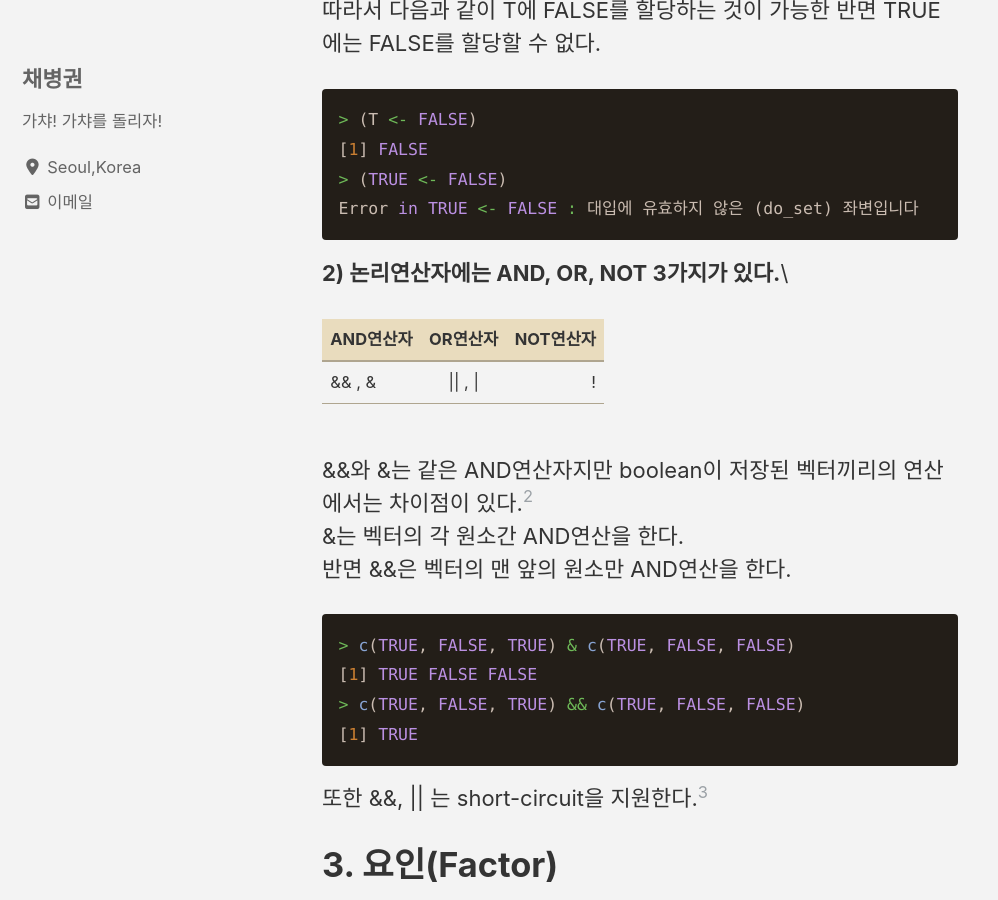
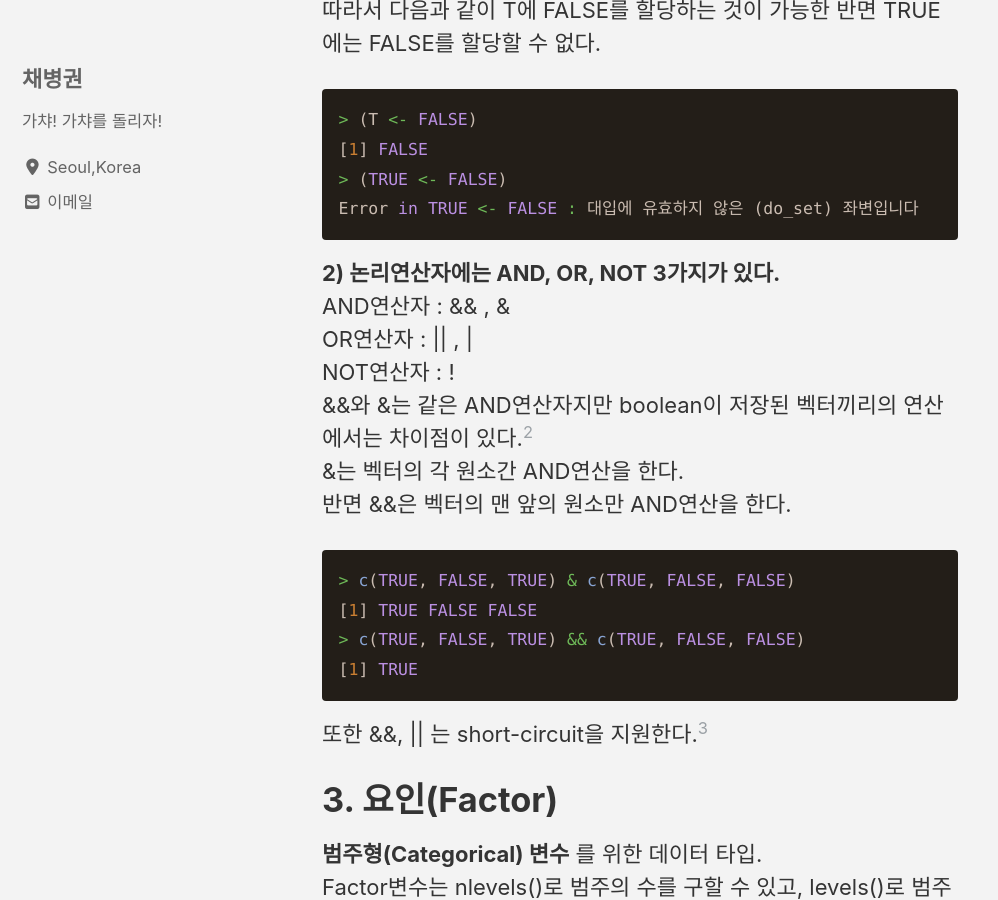
Before and after one commit to ByeongGwonChae/mynotebook, a Jekyll site: the page built from _posts/2020-01-01-R-first-note.md, in a window 1280 px wide and 900 px high, scrolled down 1604 px. Shown: the whole window, without its empty margins (0-998 px from the left). Built offline with Jekyll 4.4.1, drawn with Linux system fonts in a browser that asks for light colours; cached includes are drawn as plain includes; nearby versions of some CDN libraries.

```diff
--- a/_posts/2020-01-01-R-first-note.md
+++ b/_posts/2020-01-01-R-first-note.md
@@ -36,12 +36,9 @@ TRUE, FALSE는 예약어(reserved words)이며 T, F는 각각 TRUE와 FALSE로
 Error in TRUE <- FALSE : 대입에 유효하지 않은 (do_set) 좌변입니다
 ~~~
 __2) 논리연산자에는 AND, OR, NOT 3가지가 있다.__\\
-
-| AND연산자 | OR연산자 | NOT연산자 |
-| ------------- |:-------------:| -----:|
-| && , & | \|\| , \| | ! |
-
-\\
+AND연산자 : && , &\\
+OR연산자 : || , |\\
+NOT연산자 :  !\\
 &&와 &는 같은 AND연산자지만 boolean이 저장된 벡터끼리의 연산에서는 차이점이 있다.[^2]\\
 &는 벡터의 각 원소간 AND연산을 한다.\\
 반면 &&은 벡터의 맨 앞의 원소만 AND연산을 한다.
```
